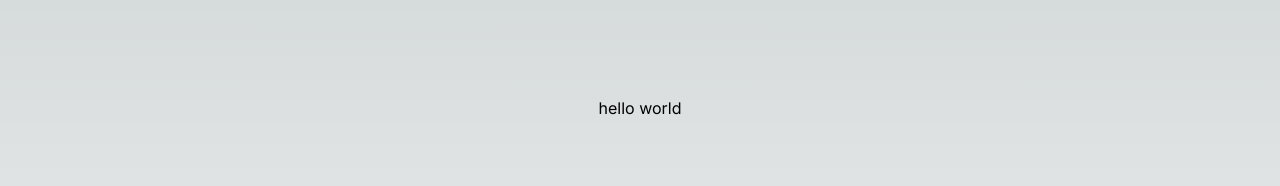
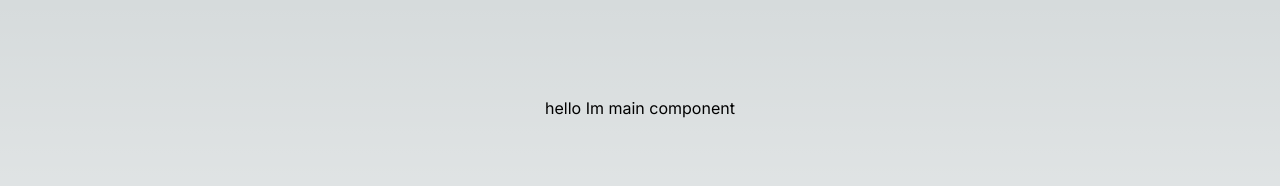
Before and after one commit to audelqua/redux-toolkit, a Next.js app: page / in a window 1280 px wide. Shown: the top 186 px of the page. Built offline with nearby package versions, Linux system fonts and the light colour scheme.

Commit message:
main component created

```diff
--- /dev/null
+++ b/src/app/components/MainComponent/index.tsx
@@ -0,0 +1,5 @@
+import React from 'react'
+
+const MainComponent: React.FC = () => <span>hello Im main component</span>
+
+export default MainComponent
--- a/src/app/page.tsx
+++ b/src/app/page.tsx
@@ -1,11 +1,11 @@
 import { Inter } from 'next/font/google'
+import MainComponent from './components/MainComponent'
 const inter = Inter({ subsets: ['latin'] })
 
 export default function Home() {
   return (
     <main className="flex min-h-screen flex-col items-center justify-between p-24">
-      hello world
-
+      <MainComponent />
     </main>
   )
 }
```
